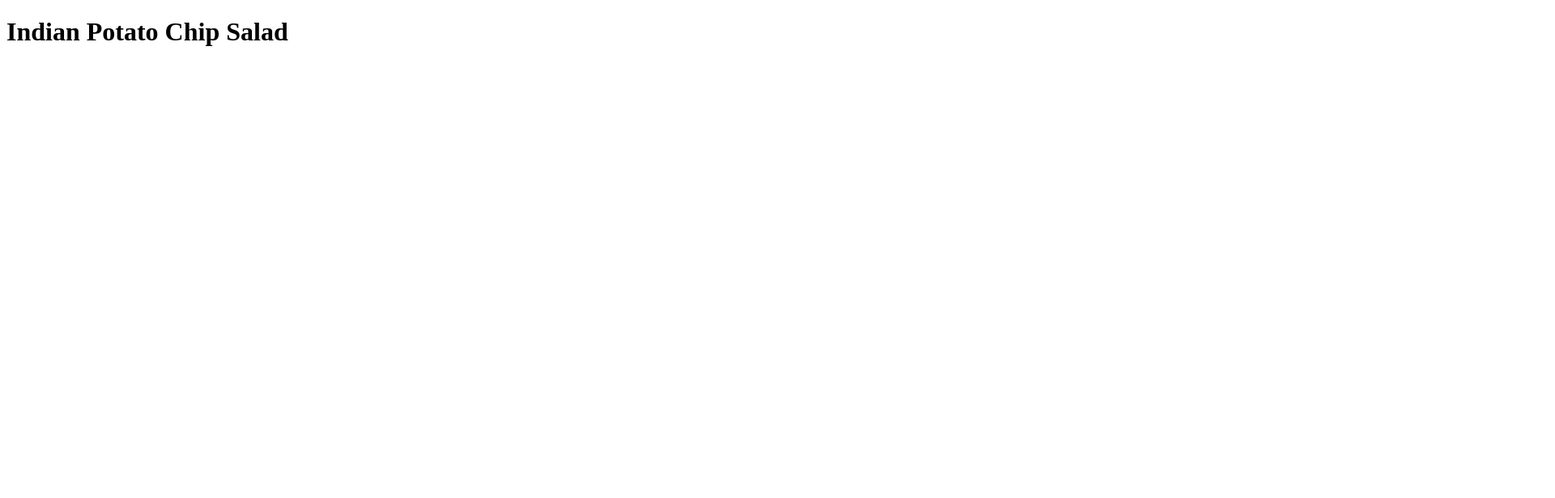
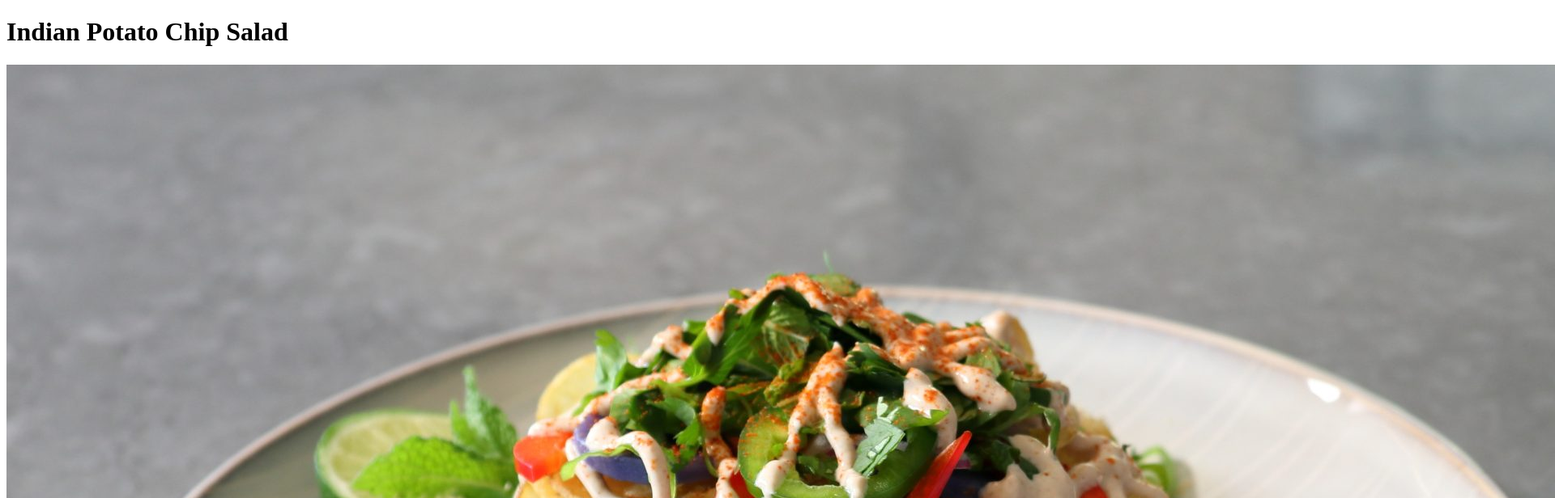
Before and after one commit to BMCARDONA/odin-recipes, a plain HTML site: page recipes/indian_potato_chip_salad.html in a window 1280 px wide. Shown: the top 616 px of the page at 81% size, 1920 px wide, since content can reach past the window. Drawn offline with Linux system fonts and the light colour scheme.

Commit message:
Add salad.jpg

```diff
--- a/recipes/indian_potato_chip_salad.html
+++ b/recipes/indian_potato_chip_salad.html
@@ -8,5 +8,6 @@
 </head>
 <body>
   <h1>Indian Potato Chip Salad</h1>
+  <img src="salad.jpg" alt="A picture of Indian Potato Chip Salad">
 </body>
 </html>
```
Also changed, not shown: recipes/salad.jpg (added).
